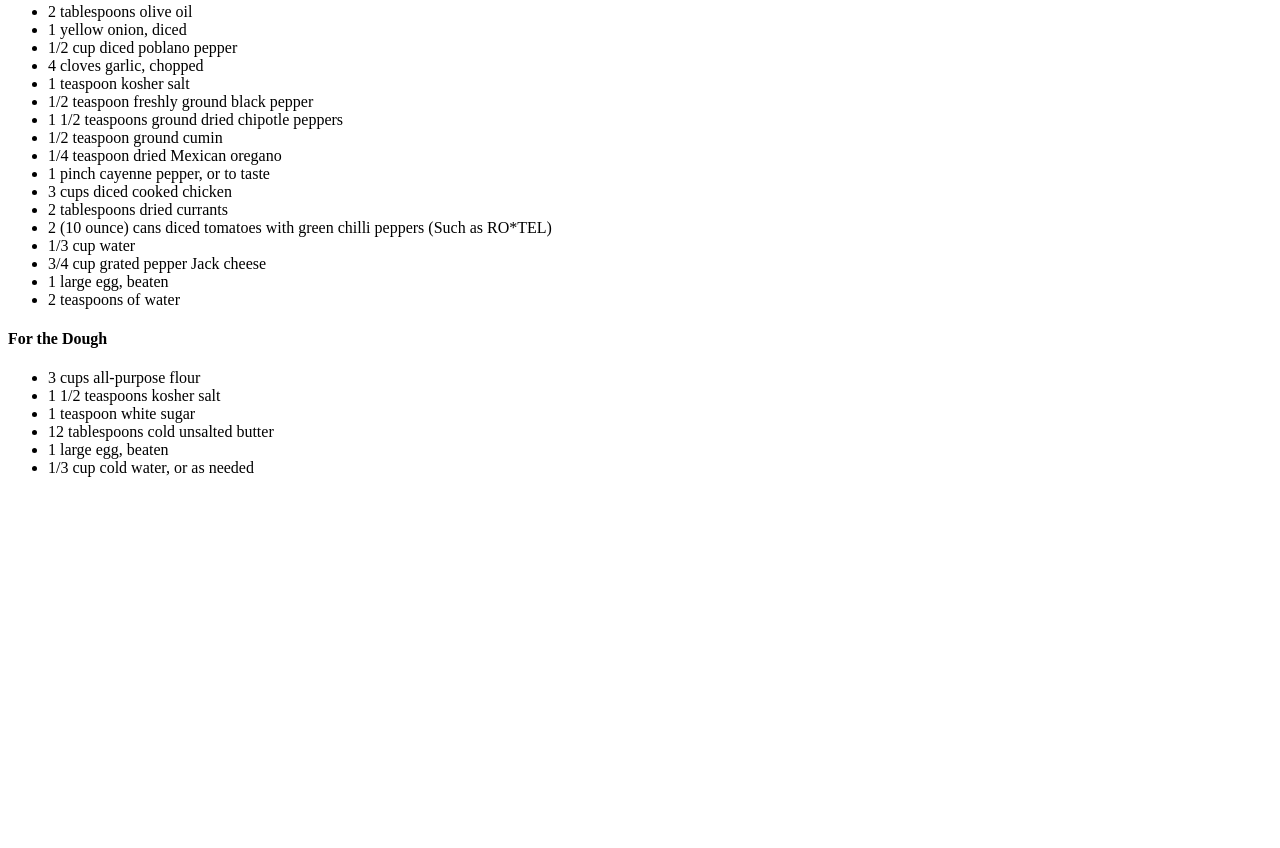
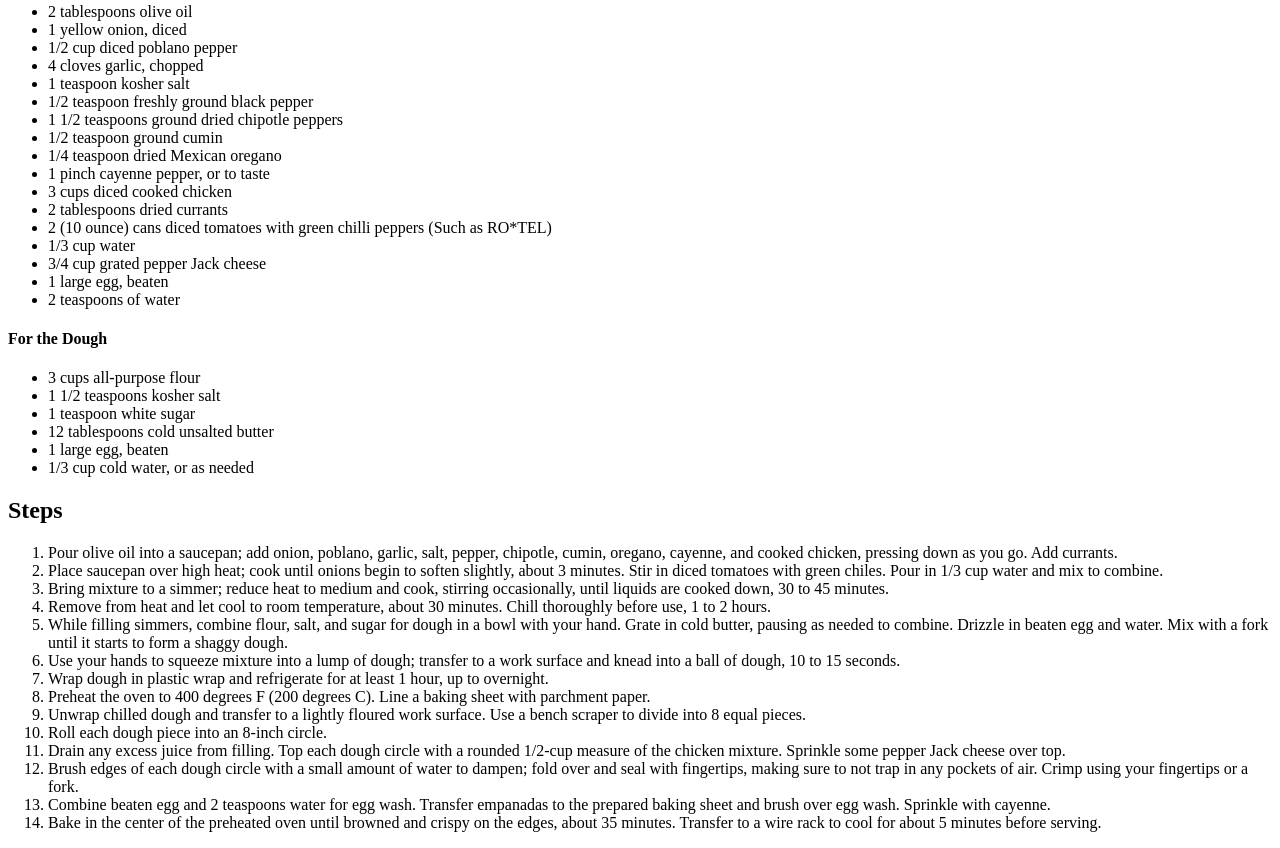
Before and after one commit to LuqmaanIssak/odin-recipes, a plain HTML site: page recipes/chicken-empanadas.html in a window 1280 px wide. Shown: the part 1616-2464 px from the top of the page. Before the commit the page ends 2109 px from the top, so only its background shows below. Drawn offline with Linux system fonts and the light colour scheme.

Commit message:
Finish ingredients and add steps

```diff
--- a/recipes/chicken-empanadas.html
+++ b/recipes/chicken-empanadas.html
@@ -38,5 +38,22 @@
             <li>1 large egg, beaten</li>
             <li>1/3 cup cold water, or as needed</li>
         </ul>
+        <h2>Steps</h2>
+        <ol>
+            <li>Pour olive oil into a saucepan; add onion, poblano, garlic, salt, pepper, chipotle, cumin, oregano, cayenne, and cooked chicken, pressing down as you go. Add currants.</li>
+            <li>Place saucepan over high heat; cook until onions begin to soften slightly, about 3 minutes. Stir in diced tomatoes with green chiles. Pour in 1/3 cup water and mix to combine.</li>
+            <li>Bring mixture to a simmer; reduce heat to medium and cook, stirring occasionally, until liquids are cooked down, 30 to 45 minutes.</li>
+            <li>Remove from heat and let cool to room temperature, about 30 minutes. Chill thoroughly before use, 1 to 2 hours.</li>
+            <li>While filling simmers, combine flour, salt, and sugar for dough in a bowl with your hand. Grate in cold butter, pausing as needed to combine. Drizzle in beaten egg and water. Mix with a fork until it starts to form a shaggy dough.</li>
+            <li>Use your hands to squeeze mixture into a lump of dough; transfer to a work surface and knead into a ball of dough, 10 to 15 seconds.</li>
+            <li>Wrap dough in plastic wrap and refrigerate for at least 1 hour, up to overnight.</li>
+            <li>Preheat the oven to 400 degrees F (200 degrees C). Line a baking sheet with parchment paper.</li>
+            <li>Unwrap chilled dough and transfer to a lightly floured work surface. Use a bench scraper to divide into 8 equal pieces.</li>
+            <li>Roll each dough piece into an 8-inch circle.</li>
+            <li>Drain any excess juice from filling. Top each dough circle with a rounded 1/2-cup measure of the chicken mixture. Sprinkle some pepper Jack cheese over top.</li>
+            <li>Brush edges of each dough circle with a small amount of water to dampen; fold over and seal with fingertips, making sure to not trap in any pockets of air. Crimp using your fingertips or a fork.</li>
+            <li>Combine beaten egg and 2 teaspoons water for egg wash. Transfer empanadas to the prepared baking sheet and brush over egg wash. Sprinkle with cayenne.</li>
+            <li>Bake in the center of the preheated oven until browned and crispy on the edges, about 35 minutes. Transfer to a wire rack to cool for about 5 minutes before serving.</li>
+        </ol>
     </body>
 </html>
```
